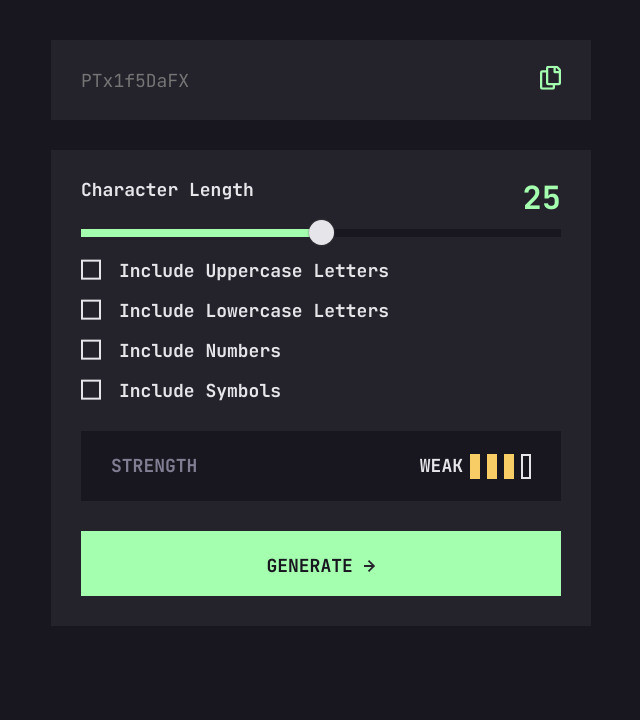
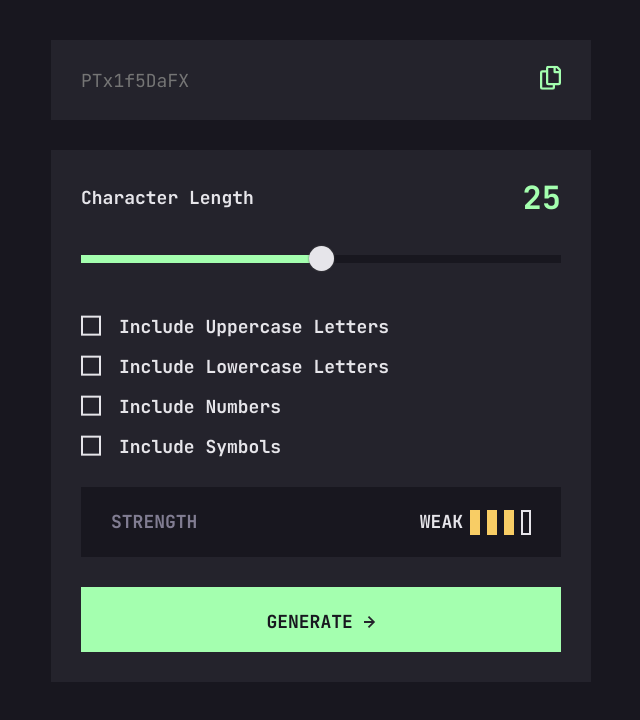
Before and after one commit to ClaytonDewey/react-password-generator, a React (Create React App) app: page / in a window 1280 px wide. Shown: the top 720 px of the page, without its empty margins (319-959 px from the left). Built offline with nearby package versions, Linux system fonts and the light colour scheme.

Commit message:
Move output, and style

```diff
--- a/src/components/Slider.js
+++ b/src/components/Slider.js
@@ -5,7 +5,9 @@ const Slider = ({ length, handleLengthChange }) => {
 
   return (
     <div className='slider'>
-      <label htmlFor='length'>Character Length</label>
+      <label htmlFor='length'>
+        Character Length<output id='rangevalue'>{length}</output>
+      </label>
       <input
         type='range'
         onChange={handleChange}
@@ -15,7 +17,6 @@ const Slider = ({ length, handleLengthChange }) => {
         max='40'
         defaultValue={length}
       />
-      <output id='rangevalue'>{length}</output>
     </div>
   );
 };
--- a/src/sass/components/_slider.scss
+++ b/src/sass/components/_slider.scss
@@ -1,10 +1,11 @@
 .slider {
-  margin-bottom: 2rem;
-  position: relative;
+  margin-bottom: 5rem;
 
   label {
-    display: block;
-    margin-bottom: 2rem;
+    display: flex;
+    align-items: center;
+    justify-content: space-between;
+    margin-bottom: 3rem;
   }
 
   input[type="range"] {
@@ -90,10 +91,7 @@
   }
 
   output {
-    position: absolute;
     color: $clr-primary;
-    top: 0;
-    right: 0;
     font-size: $fs-300;
   }
 }
```
